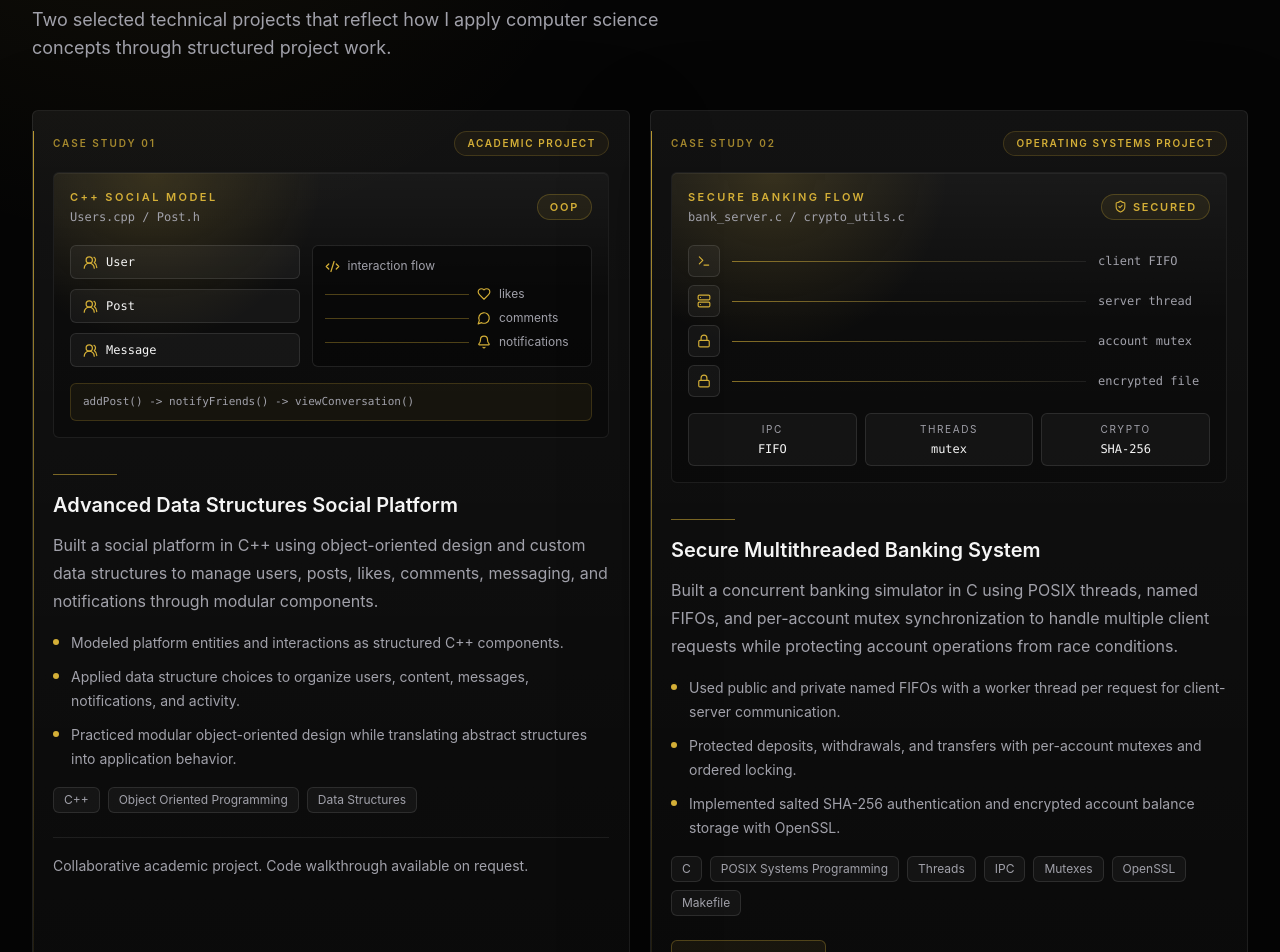
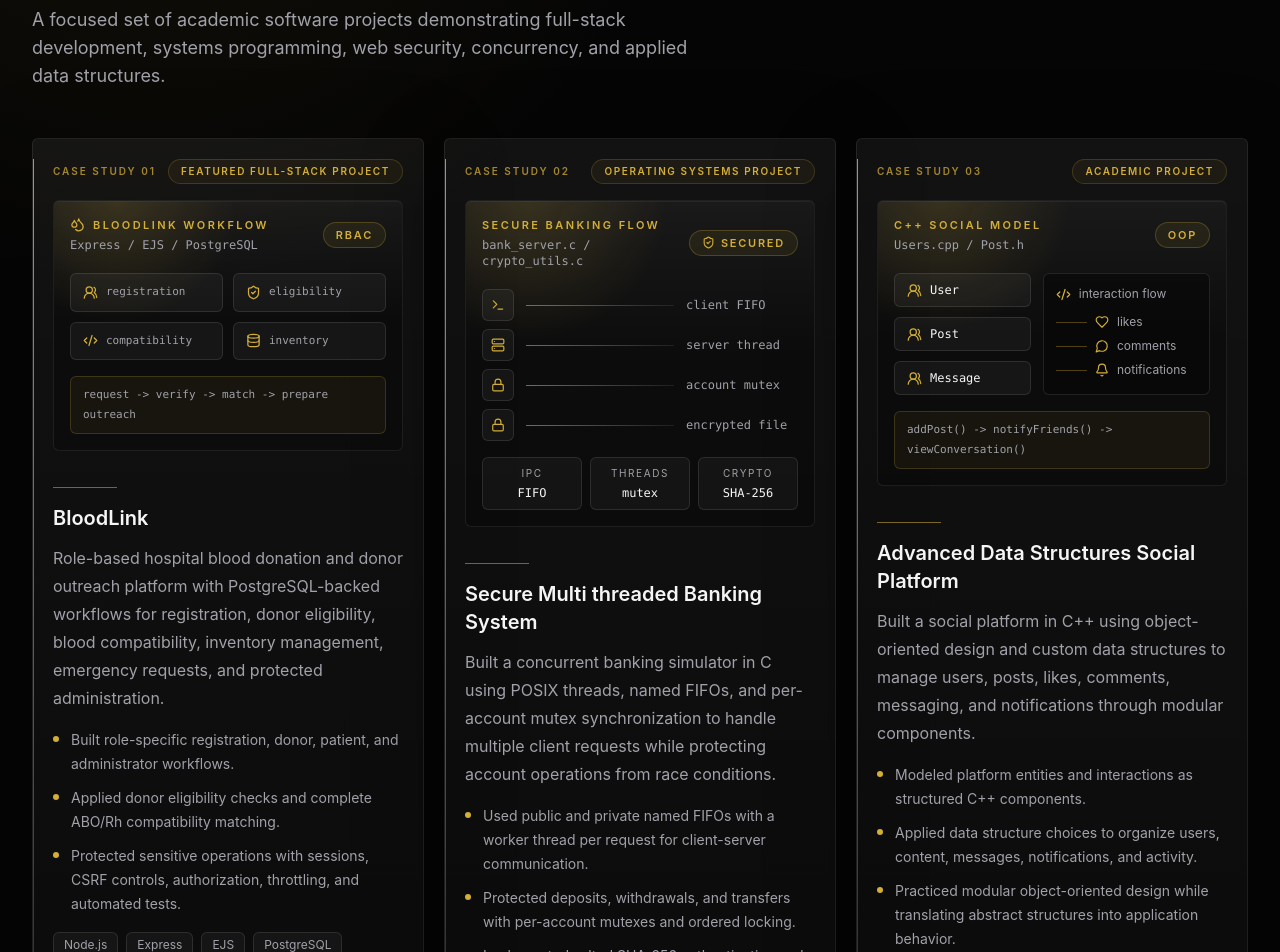
Before and after one commit to edmondilbawi/edmondilbawi, a Next.js app: page /edmondilbawi/stable in a window 1280 px wide. Shown: the part 3600-4552 px from the top of the page. Built offline with nearby package versions, Linux system fonts and the light colour scheme.

Commit message:
Add BloodLink to portfolio projects

```diff
--- a/src/components/ProjectCard.tsx
+++ b/src/components/ProjectCard.tsx
@@ -3,6 +3,8 @@
 import {
   Bell,
   Code2,
+  Database,
+  Droplets,
   ExternalLink,
   Github,
   Heart,
@@ -112,6 +114,54 @@ function SocialPlatformPreview() {
   );
 }
 
+function BloodLinkPreview() {
+  const workflow = [
+    { icon: UsersRound, label: "registration" },
+    { icon: ShieldCheck, label: "eligibility" },
+    { icon: Code2, label: "compatibility" },
+    { icon: Database, label: "inventory" }
+  ];
+
+  return (
+    <PreviewShell label="Preview of the BloodLink hospital coordination workflow">
+      <div className="flex items-center justify-between gap-3">
+        <div>
+          <p className="flex items-center gap-2 text-[11px] font-semibold uppercase tracking-[0.22em] text-gold">
+            <Droplets aria-hidden size={15} />
+            BloodLink Workflow
+          </p>
+          <p className="mt-1 font-mono text-xs text-muted">
+            Express / EJS / PostgreSQL
+          </p>
+        </div>
+        <div className="rounded-full border border-gold/25 bg-gold/[0.08] px-3 py-1 text-[11px] font-semibold uppercase tracking-[0.16em] text-gold">
+          RBAC
+        </div>
+      </div>
+
+      <div className="mt-5 grid grid-cols-2 gap-2.5">
+        {workflow.map(({ icon: Icon, label }) => (
+          <div
+            className="flex items-center gap-2 rounded-md border border-white/10 bg-white/[0.045] px-3 py-2.5"
+            key={label}
+          >
+            <Icon
+              aria-hidden
+              className="text-gold transition-all duration-200 group-hover:scale-110 group-hover:drop-shadow-[0_0_8px_rgba(212,175,55,0.45)]"
+              size={15}
+            />
+            <span className="font-mono text-[11px] text-muted">{label}</span>
+          </div>
+        ))}
+      </div>
+
+      <div className="mt-4 rounded-md border border-gold/20 bg-gold/[0.055] px-3 py-2 font-mono text-[11px] leading-5 text-muted">
+        request -&gt; verify -&gt; match -&gt; prepare outreach
+      </div>
+    </PreviewShell>
+  );
+}
+
 function BankingSystemPreview() {
   const flow = ["client FIFO", "server thread", "account mutex", "encrypted file"];
 
@@ -185,6 +235,10 @@ function BankingSystemPreview() {
 }
 
 function ProjectPreview({ project }: Pick<ProjectCardProps, "project">) {
+  if (project.preview.kind === "bloodlink") {
+    return <BloodLinkPreview />;
+  }
+
   if (project.preview.kind === "banking-system") {
     return <BankingSystemPreview />;
   }
@@ -232,6 +286,12 @@ export function ProjectCard({ index, project }: ProjectCardProps) {
           ))}
         </div>
 
+        {project.scopeNote ? (
+          <p className="mt-5 border-l border-gold/40 pl-3 text-sm leading-6 text-muted">
+            {project.scopeNote}
+          </p>
+        ) : null}
+
         {project.repositoryUrl ? (
           <a
             aria-label={`View code for ${project.title} on GitHub`}
--- a/src/components/ProjectsSection.tsx
+++ b/src/components/ProjectsSection.tsx
@@ -17,12 +17,12 @@ export function ProjectsSection() {
         <SectionHeading
           eyebrow="SELECTED WORK"
           index="03"
-          status="2 case studies loaded"
-          title="Academic projects"
-          description="Two selected technical projects that reflect how I apply computer science concepts through structured project work."
+          status="3 case studies loaded"
+          title="Academic software projects"
+          description="A focused set of academic software projects demonstrating full-stack development, systems programming, web security, concurrency, and applied data structures."
         />
 
-        <div className="mt-12 grid gap-5 lg:grid-cols-2">
+        <div className="mt-12 grid gap-5 lg:grid-cols-3">
           {projects.map((project, index) => (
             <motion.div
               initial={{ opacity: 0, y: 18 }}
--- a/src/components/concept-v2/V2ProjectCaseFiles.tsx
+++ b/src/components/concept-v2/V2ProjectCaseFiles.tsx
@@ -6,6 +6,7 @@ import {
   Braces,
   CircleDot,
   Database,
+  Droplets,
   Github,
   Network,
   ShieldCheck
@@ -15,6 +16,7 @@ import { projects, type Project } from "@/data/portfolioContent";
 import { useHydratedReducedMotion } from "@/hooks/useHydratedReducedMotion";
 
 function SystemPreview({ project }: { project: Project }) {
+  const isBloodLink = project.preview.kind === "bloodlink";
   const isBankingSystem = project.preview.kind === "banking-system";
   const { t } = useV2Language();
 
@@ -27,7 +29,28 @@ function SystemPreview({ project }: { project: Project }) {
       <div className="absolute inset-0 bg-subtle-grid bg-[length:30px_30px] opacity-[0.13]" />
       <div className="project-scan absolute inset-x-0 top-0 h-px bg-gold/60" />
 
-      {isBankingSystem ? (
+      {isBloodLink ? (
+        <div className="absolute inset-0 flex items-center justify-center">
+          <div className="relative grid h-32 w-32 place-items-center rounded-full border border-gold/30">
+            <div className="grid h-24 w-24 place-items-center rounded-full border border-gold/55 bg-gold/[0.06] text-gold shadow-gold-soft">
+              <Droplets aria-hidden size={34} />
+            </div>
+            {[
+              ["-left-16 top-2", "RBAC"],
+              ["-right-16 top-2", "CSRF"],
+              ["-left-16 bottom-2", "ABO/Rh"],
+              ["-right-16 bottom-2", "PG"]
+            ].map(([position, label]) => (
+              <span
+                className={`absolute grid h-10 min-w-10 place-items-center rounded-sm border border-white/10 bg-panel px-2 font-mono text-[9px] text-gold/80 ${position}`}
+                key={label}
+              >
+                {label}
+              </span>
+            ))}
+          </div>
+        </div>
+      ) : isBankingSystem ? (
         <div className="absolute inset-0 flex items-center justify-center">
           <div className="relative grid h-32 w-32 place-items-center rounded-full border border-gold/30">
             <div className="grid h-24 w-24 place-items-center rounded-full border border-gold/55 bg-gold/[0.06] text-gold shadow-gold-soft">
@@ -114,7 +137,7 @@ export function V2ProjectCaseFiles() {
           </p>
         </header>
 
-        <div className="mt-7 grid gap-4 sm:mt-10 sm:gap-5 lg:grid-cols-2">
+        <div className="mt-7 grid gap-4 sm:mt-10 sm:gap-5 lg:grid-cols-3">
           {projects.map((project, index) => (
             <motion.article
               className="v2-panel-surface group overflow-hidden rounded-sm transition-all duration-200 hover:-translate-y-1 hover:border-gold/35 hover:shadow-gold-soft"
@@ -154,7 +177,17 @@ export function V2ProjectCaseFiles() {
                   {project.description}
                 </p>
 
-                <div className="mt-4 grid gap-4 border-y border-line py-4 sm:mt-5 sm:gap-5 sm:py-5 md:grid-cols-[0.72fr_1.28fr]">
+                {project.scopeNote ? (
+                  <p
+                    className="mt-4 border-l border-gold/35 pl-3 text-left text-sm leading-6 text-muted"
+                    dir="ltr"
+                    lang="en"
+                  >
+                    {project.scopeNote}
+                  </p>
+                ) : null}
+
+                <div className="mt-4 grid gap-4 border-y border-line py-4 sm:mt-5 sm:gap-5 sm:py-5">
                   <div>
                     <p className="font-mono text-[9px] font-bold uppercase tracking-[0.2em] text-gold">
                       {t.projects.technologies}
--- a/src/data/i18n.ts
+++ b/src/data/i18n.ts
@@ -191,12 +191,16 @@ export const translations = {
     },
     projects: {
       eyebrow: "Selected Work",
-      title: "Academic projects",
+      title: "Academic software projects",
       subtitle:
-        "A focused set of academic projects built to demonstrate practical software design, problem solving, and technical implementation.",
+        "A focused set of academic software projects demonstrating full-stack development, systems programming, web security, concurrency, and applied data structures.",
       preview: "Project structure preview",
       project: "Project",
-      statuses: ["Academic Project", "Operating Systems Project"],
+      statuses: [
+        "Featured Full-Stack Project",
+        "Operating Systems Project",
+        "Academic Project"
+      ],
       technologies: "Technologies",
       takeaways: "Key takeaways",
       source: "Source",
@@ -465,12 +469,16 @@ export const translations = {
     },
     projects: {
       eyebrow: "أعمال مختارة",
-      title: "مشاريع أكاديمية",
+      title: "مشاريع برمجية أكاديمية",
       subtitle:
-        "مشروعان تقنيان مختاران يعكسان كيف أطبّق مفاهيم علوم الحاسوب من خلال عمل منظّم قائم على المشاريع.",
+        "مجموعة مركّزة من المشاريع الأكاديمية التي تعرض تطوير الويب المتكامل وبرمجة الأنظمة وأمن الويب والتزامن وهياكل البيانات التطبيقية.",
       preview: "معاينة هيكل المشروع",
       project: "المشروع",
-      statuses: ["مشروع أكاديمي", "مشروع أنظمة تشغيل"],
+      statuses: [
+        "مشروع ويب متكامل مميّز",
+        "مشروع أنظمة تشغيل",
+        "مشروع أكاديمي"
+      ],
       technologies: "التقنيات",
       takeaways: "أبرز ما تعلّمته",
       source: "المصدر",
--- a/src/data/portfolioContent.ts
+++ b/src/data/portfolioContent.ts
@@ -102,35 +102,47 @@ export type Project = {
   title: string;
   status: string;
   preview: {
-    kind: "social-platform" | "banking-system";
+    kind: "bloodlink" | "social-platform" | "banking-system";
   };
   description: string;
   techStack: string[];
   highlights: string[];
+  scopeNote?: string;
   sourceNote?: string;
   repositoryUrl?: string;
 };
 
 export const projects: Project[] = [
   {
-    title: "Advanced Data Structures Social Platform",
-    status: "Academic Project",
+    title: "BloodLink",
+    status: "Featured Full-Stack Project",
     preview: {
-      kind: "social-platform"
+      kind: "bloodlink"
     },
     description:
-      "Built a social platform in C++ using object-oriented design and custom data structures to manage users, posts, likes, comments, messaging, and notifications through modular components.",
-    techStack: ["C++", "Object Oriented Programming", "Data Structures"],
+      "Role-based hospital blood donation and donor outreach platform with PostgreSQL-backed workflows for registration, donor eligibility, blood compatibility, inventory management, emergency requests, and protected administration.",
+    techStack: [
+      "Node.js",
+      "Express",
+      "EJS",
+      "PostgreSQL",
+      "Bootstrap",
+      "RBAC",
+      "Web Security",
+      "Automated Testing"
+    ],
     highlights: [
-      "Modeled platform entities and interactions as structured C++ components.",
-      "Applied data structure choices to organize users, content, messages, notifications, and activity.",
-      "Practiced modular object-oriented design while translating abstract structures into application behavior."
+      "Built role-specific registration, donor, patient, and administrator workflows.",
+      "Applied donor eligibility checks and complete ABO/Rh compatibility matching.",
+      "Protected sensitive operations with sessions, CSRF controls, authorization, throttling, and automated tests."
     ],
-    sourceNote:
-      "Collaborative academic project. Code walkthrough available on request."
+    scopeNote:
+      "Academic software engineering showcase for local review; not intended for real emergency or clinical use.",
+    repositoryUrl:
+      "https://github.com/edmondilbawi/BloodLink/tree/express-web-version"
   },
   {
-    title: "Secure Multithreaded Banking System",
+    title: "Secure Multi threaded Banking System",
     status: "Operating Systems Project",
     preview: {
       kind: "banking-system"
@@ -152,6 +164,23 @@ export const projects: Project[] = [
       "Implemented salted SHA-256 authentication and encrypted account balance storage with OpenSSL."
     ],
     repositoryUrl: "https://github.com/edmondilbawi/SMBS"
+  },
+  {
+    title: "Advanced Data Structures Social Platform",
+    status: "Academic Project",
+    preview: {
+      kind: "social-platform"
+    },
+    description:
+      "Built a social platform in C++ using object-oriented design and custom data structures to manage users, posts, likes, comments, messaging, and notifications through modular components.",
+    techStack: ["C++", "Object Oriented Programming", "Data Structures"],
+    highlights: [
+      "Modeled platform entities and interactions as structured C++ components.",
+      "Applied data structure choices to organize users, content, messages, notifications, and activity.",
+      "Practiced modular object-oriented design while translating abstract structures into application behavior."
+    ],
+    sourceNote:
+      "Collaborative academic project. Code walkthrough available on request."
   }
 ];
 
```
